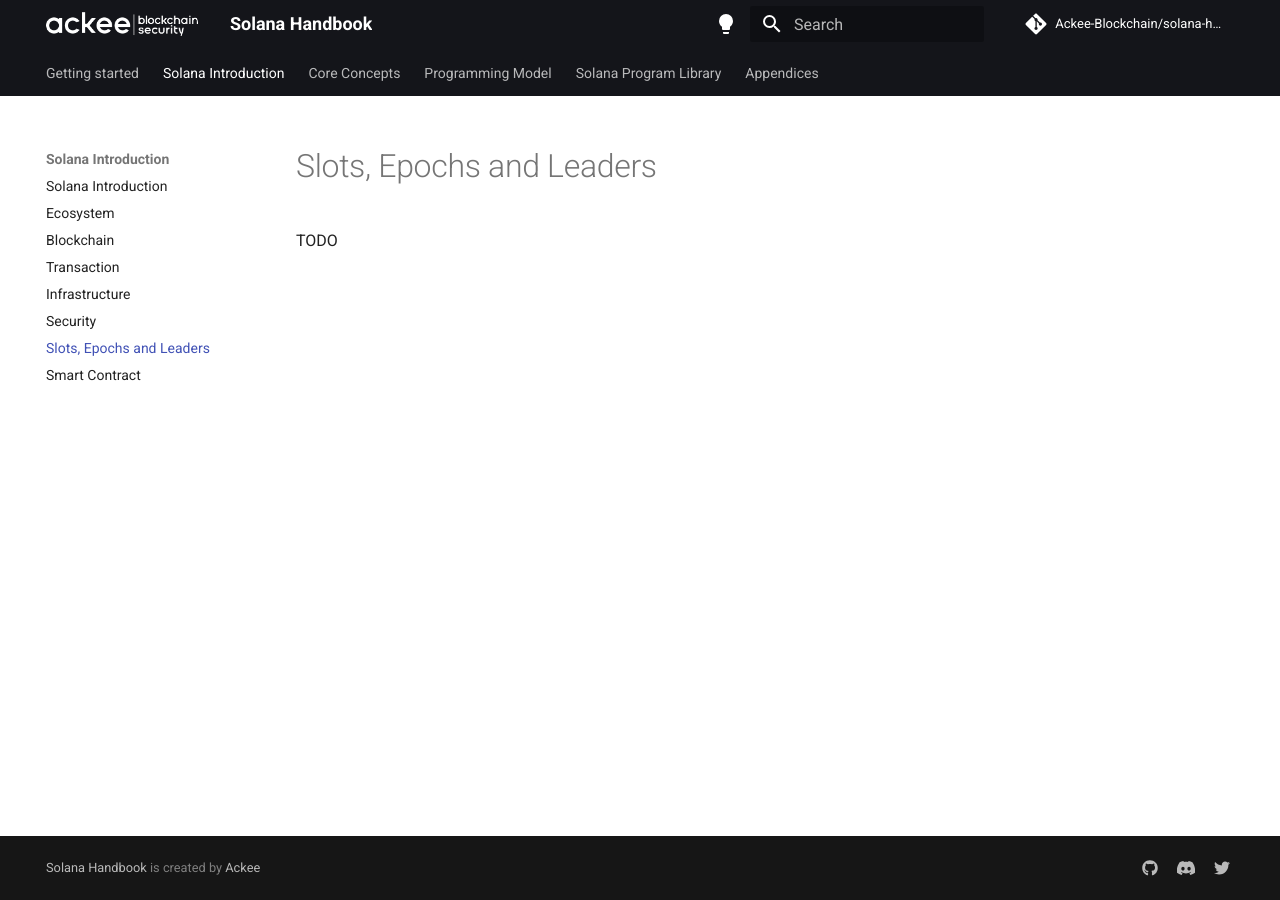
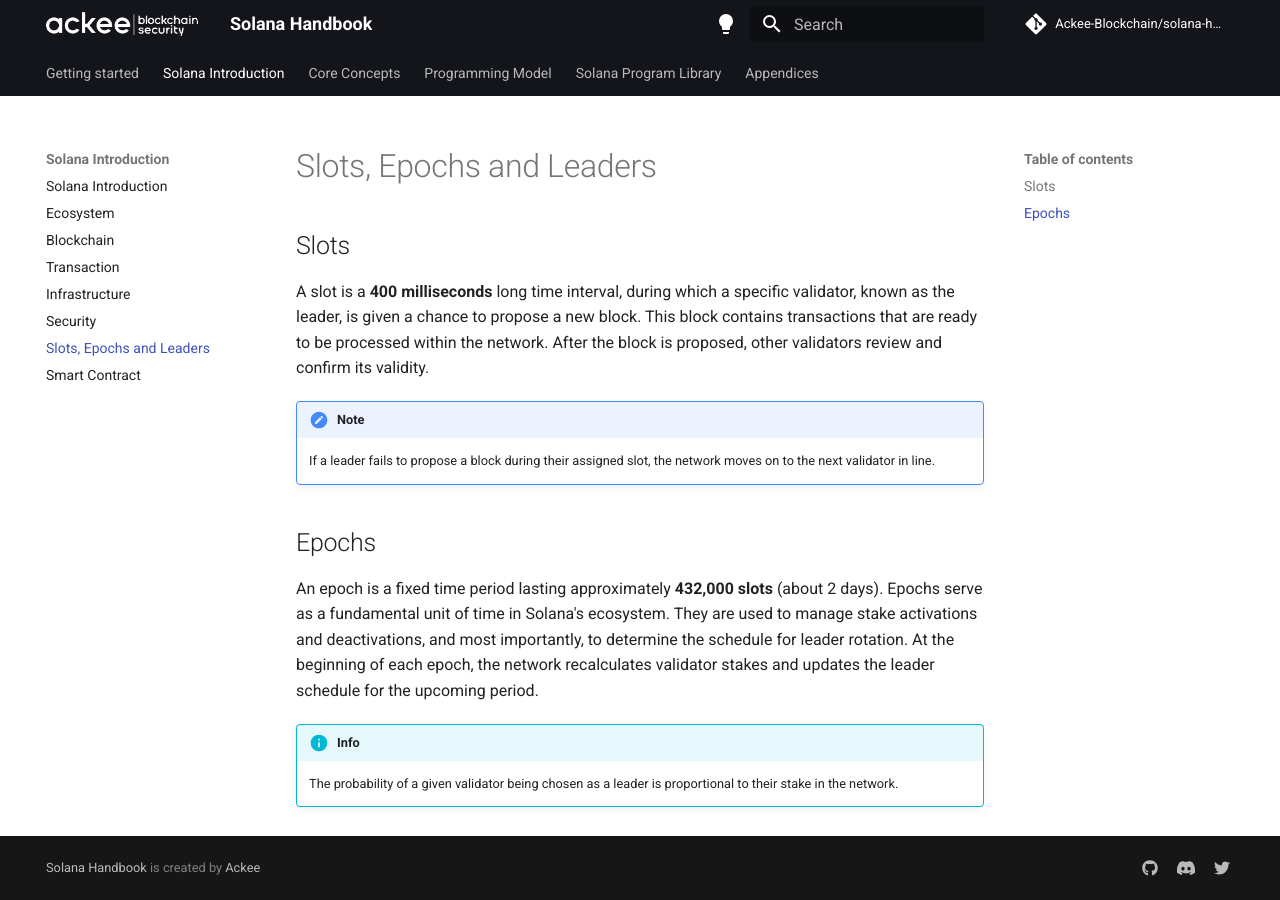
Before and after one commit to vmpyre/solana-handbook, an MkDocs documentation site: the page built from docs/handbook/chapter1/slots-epochs-leaders.md, in a window 1280 px wide. Built offline with MkDocs 1.6.1 and Material for MkDocs 9.7.7, drawn with Linux system fonts in a browser that asks for light colours; comment, search, counter and statistics services are not loaded.

Commit message:
update slots epochs and leaders sub chapter

```diff
--- a/docs/handbook/chapter1/slots-epochs-leaders.md
+++ b/docs/handbook/chapter1/slots-epochs-leaders.md
@@ -1 +1,15 @@
-TODO
+## Slots
+
+A slot is a **400 milliseconds** long time interval, during which a specific validator, known as the leader, is given a chance to propose a new block. This block contains transactions that are ready to be processed within the network. After the block is proposed, other validators review and confirm its validity.
+
+!!! note
+
+    If a leader fails to propose a block during their assigned slot, the network moves on to the next validator in line.
+
+## Epochs
+
+An epoch is a fixed time period lasting approximately **432,000 slots** (about 2 days). Epochs serve as a fundamental unit of time in Solana's ecosystem. They are used to manage stake activations and deactivations, and most importantly, to determine the schedule for leader rotation. At the beginning of each epoch, the network recalculates validator stakes and updates the leader schedule for the upcoming period.
+
+!!! info
+
+    The probability of a given validator being chosen as a leader is proportional to their stake in the network.
```
